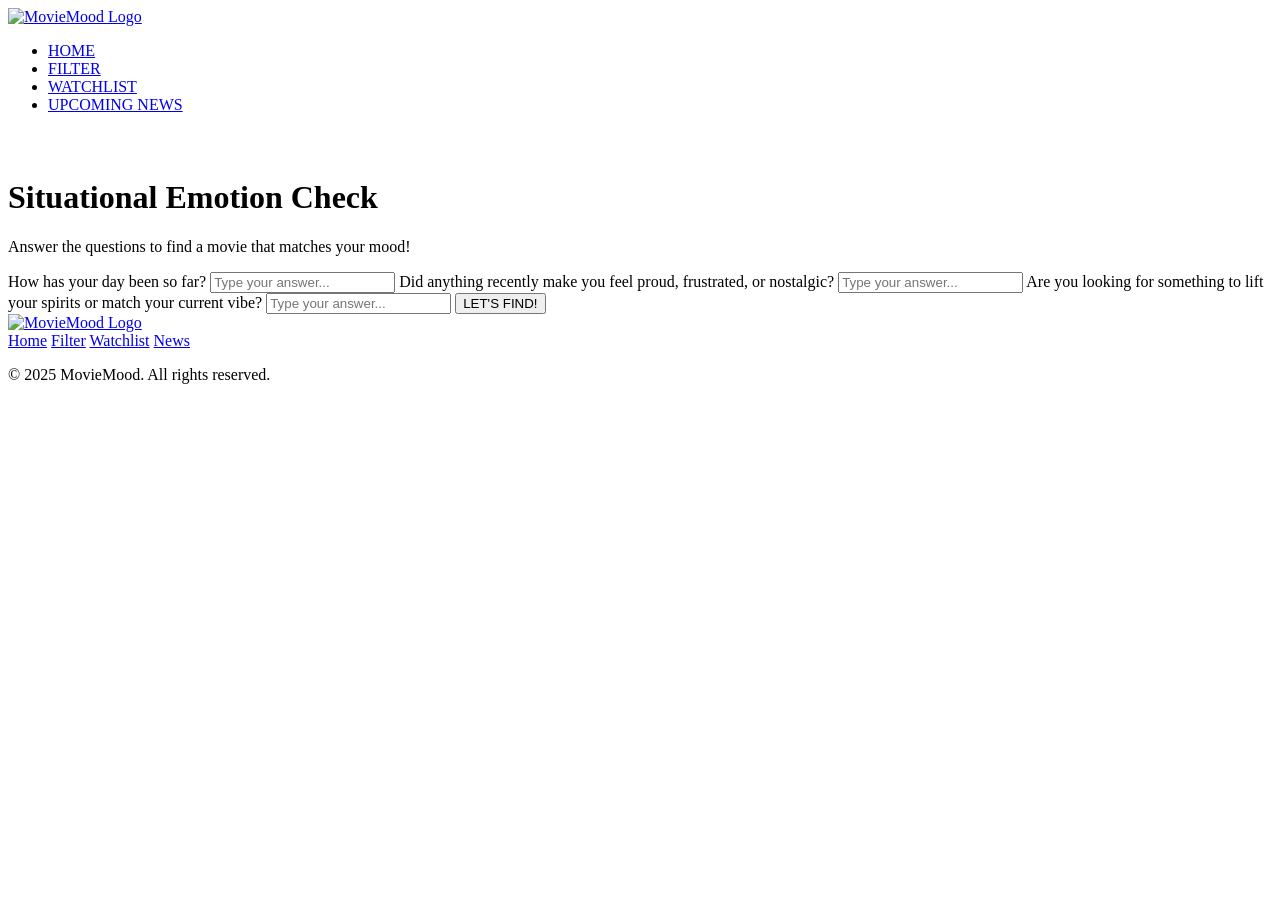
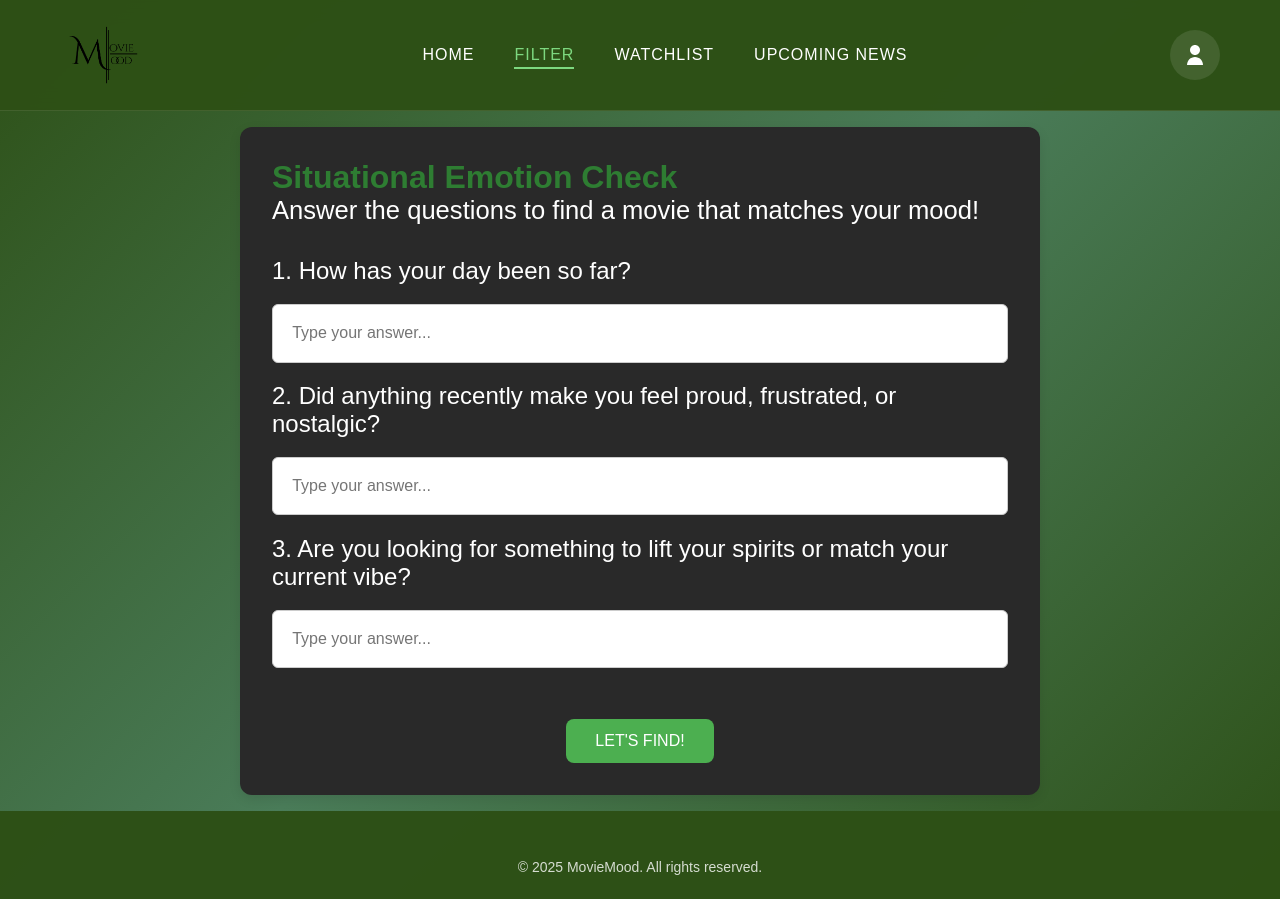
Before and after one commit to tharinduxd0/MovieMood, a website: page pages/categoryOne.html in a window 1280 px wide. Before the commit the page ends 800 px from the top, so only its background shows below. Drawn offline with Linux system fonts and the light colour scheme.

Commit message:
Category one Q section added with css

```diff
--- /dev/null
+++ b/css/categoryOne.css
@@ -0,0 +1,188 @@
+* {
+    margin: 0;
+    padding: 0;
+    box-sizing: border-box;
+}
+
+body {
+    font-family: "Alegreya Sans SC", sans-serif;
+    background: linear-gradient(135deg, #2d5016 0%, #4a7c59 50%, #2d5016 100%);
+    min-height: 100vh;
+    color: #ffffff;
+    height: 100%;
+    display: flex;
+    flex-direction: column;
+
+}
+
+.container {
+    max-width: 1200px;
+    margin: 0 auto;
+    padding: 0 20px;
+}
+
+/* Header Styles */
+.header {
+    background: rgba(45, 80, 22, 0.98);
+    backdrop-filter: blur(10px);
+    border-bottom: 1px solid rgba(255, 255, 255, 0.1);
+    position: sticky;
+    top: 0;
+    z-index: 100;
+}
+
+.header .container {
+    display: flex;
+    align-items: center;
+    justify-content: space-between;
+    padding: 15px 20px;
+}
+
+.nav-brand {
+    display: flex;
+    align-items: center;
+    gap: 15px;
+}
+
+.logo {
+    width: 50px;
+    height: 50px;
+    object-fit: contain;
+}
+
+.brand-text {
+    font-size: 18px;
+    font-weight: 700;
+    line-height: 1.2;
+    letter-spacing: 2px;
+}
+
+.nav-menu {
+    display: flex;
+    gap: 40px;
+}
+
+.nav-link {
+    text-decoration: none;
+    color: #ffffff;
+    font-weight: 500;
+    font-size: 16px;
+    letter-spacing: 1px;
+    transition: all 0.3s ease;
+    position: relative;
+}
+
+.nav-link:hover,
+.nav-link.active {
+    color: #7dd87f;
+}
+
+.nav-link.active::after {
+    content: '';
+    position: absolute;
+    bottom: -5px;
+    left: 0;
+    right: 0;
+    height: 2px;
+    background: #7dd87f;
+}
+
+.user-profile {
+    display: flex;
+    align-items: center;
+}
+
+.profile-icon {
+    width: 50px;
+    height: 50px;
+    background: rgba(255, 255, 255, 0.1);
+    border-radius: 50%;
+    display: flex;
+    align-items: center;
+    justify-content: center;
+    cursor: pointer;
+    transition: all 0.3s ease;
+}
+
+.profile-icon:hover {
+    background: rgba(255, 255, 255, 0.2);
+    transform: scale(1.05);
+}
+/* Question Section */
+.question-section {
+  max-width: 800px;
+  margin: 1rem auto;
+  padding: 2rem;
+  background-color: #292929;
+  border-radius: 12px;
+  box-shadow: 0 4px 12px rgba(0, 0, 0, 0.1);
+  text-align: left;
+}
+
+.question-section h1 {
+  text-align: left;
+  color: #2e7d32;
+}
+
+.question-section p {
+  font-size: 1.6rem;
+}
+
+.question-form {
+  display: flex;
+  flex-direction: column;
+  gap: 1.2rem;
+  margin-top: 2rem;
+}
+
+.question-form label {
+  font-size: 1.5rem;
+}
+
+.question-form input {
+  padding: 1.2rem;
+  border: 1px solid #ccc;
+  border-radius: 6px;
+  font-size: 1rem;
+}
+
+.submit-btn {
+  display: block;
+  margin: 2rem auto 0 auto;
+  background-color: #4caf50;
+  color: white;
+  border: none;
+  padding: 0.8rem;
+  font-size: 1rem;
+  width: 20%;
+  border-radius: 8px;
+  cursor: pointer;
+  transition: background-color 0.3s ease;
+}
+
+.submit-btn:hover {
+  background-color: #388e3c;
+}
+
+
+/* Footer Styles */
+.footer {
+    background: rgba(45, 80, 22, 0.98);
+    text-align: center;
+    padding: 48px 0 24px 0;
+}
+
+.footer p {
+    color: #ffffff;
+    font-size: 14px;
+    opacity: 0.8;
+}
+
+/* Responsive Design */
+@media (max-width: 768px) {
+
+}
+
+@media (max-width: 480px) {
+
+}
--- a/pages/categoryOne.html
+++ b/pages/categoryOne.html
@@ -3,44 +3,32 @@
 <head>
     <meta charset="UTF-8">
     <meta name="viewport" content="width=device-width, initial-scale=1.0">
-    <title>MovieMood | Filter</title>
-    <link rel="stylesheet" href="../css/main.css">
-    <link rel="preconnect" href="https://fonts.googleapis.com">
-    <link rel="preconnect" href="https://fonts.gstatic.com" crossorigin>
-    <link href="https://fonts.googleapis.com/css2?family=Alegreya+Sans+SC:ital,wght@0,100;0,300;0,400;0,500;0,700;0,800;0,900;1,100;1,300;1,400;1,500;1,700;1,800;1,900&display=swap" rel="stylesheet">
+    <title>MovieMood - Find Your Perfect Movie</title>
+    <link rel="icon" href="/assets/favicon.png" type="image/png">
+    <link rel="stylesheet" href="/css/categoryOne.css">
+    <link href="https://fonts.googleapis.com/css2?family=Inter:wght@300;400;500;600;700&display=swap" rel="stylesheet">
 </head>
 <body>
-    <!-- Header Navigation -->
-    <header class="main-header">
-        <nav class="navbar">
-            <div class="nav-container">
-                <div class="logo">
-                    <!-- Updated logo image -->
-                    <a href="../index.html">
-                        <img src="../assest/logo.png" alt="MovieMood Logo" style="height:100px;">
-                    </a>
+    <header class="header">
+        <div class="container">
+            <div class="nav-brand">
+                <img src="/assets/logo.png" alt="MovieMood Logo" style="height:80px;">
             </div>
-                <ul class="nav-menu">
-                    <li><a href="../index.html" class="nav-link active">HOME</a></li>
-                    <li><a href="../pages/filter.html" class="nav-link">FILTER</a></li>
-                    <li><a href="../pages/watchlist.html" class="nav-link">WATCHLIST</a></li>
-                    <li><a href="../pages/news.html" class="nav-link">UPCOMING NEWS</a></li>
-                </ul>
+            <nav class="nav-menu">
+                <a href="/index.html" class="nav-link">HOME</a>
+                <a href="pages/filter.html" class="nav-link active">FILTER</a>
+                <a href="pages/watchlist.html" class="nav-link">WATCHLIST</a>
+                <a href="pages/upcoming.html" class="nav-link">UPCOMING NEWS</a>
+            </nav>
             <div class="user-profile">
-                    <div class="profile-circle" aria-label="User Profile">
+                <div class="profile-icon">
                     <svg width="24" height="24" viewBox="0 0 24 24" fill="none" xmlns="http://www.w3.org/2000/svg">
-                            <path d="M12 12C14.7614 12 17 9.76142 17 7C17 4.23858 14.7614 2 12 2C9.23858 2 7 4.23858 7 7C7 9.76142 9.23858 12 12 12Z" fill="white"/>
-                            <path d="M12 14C8.13401 14 5 17.134 5 21C5 21.5523 5.44772 22 6 22H18C18.5523 22 19 21.5523 19 21C19 17.134 15.866 14 12 14Z" fill="white"/>
+                        <path d="M12 12C14.7614 12 17 9.76142 17 7C17 4.23858 14.7614 2 12 2C9.23858 2 7 4.23858 7 7C7 9.76142 9.23858 12 12 12Z" fill="currentColor"/>
+                        <path d="M12 14C7.58172 14 4 17.5817 4 22H20C20 17.5817 16.4183 14 12 14Z" fill="currentColor"/>
                     </svg>
                 </div>
             </div>
-                <div class="hamburger" aria-label="Mobile Menu">
-                    <span class="bar"></span>
-                    <span class="bar"></span>
-                    <span class="bar"></span>
         </div>
-            </div>
-        </nav>
     </header>
 
         <!--Question Section -->
@@ -49,13 +37,13 @@
         <p>Answer the questions to find a movie that matches your mood!</p>
 
         <form class="question-form">
-      <label for="q1">How has your day been so far?</label>
+        <label for="q1">1. How has your day been so far?</label>
         <input type="text" id="q1" name="q1" placeholder="Type your answer..." />
 
-      <label for="q2">Did anything recently make you feel proud, frustrated, or nostalgic?</label>
+        <label for="q2">2. Did anything recently make you feel proud, frustrated, or nostalgic?</label>
         <input type="text" id="q2" name="q2" placeholder="Type your answer..." />
 
-      <label for="q3">Are you looking for something to lift your spirits or match your current vibe?</label>
+        <label for="q3">3. Are you looking for something to lift your spirits or match your current vibe?</label>
         <input type="text" id="q3" name="q3" placeholder="Type your answer..." />
 
         <button type="submit" class="submit-btn">LET'S FIND!</button>
@@ -63,30 +51,12 @@
         <div id="movie-results"></div>
     </main>
 
-
-    <!-- Footer -->
-    <footer class="main-footer">
-        <div class="footer-container">
-            <div class="footer-content">
-                <div class="footer-logo">
-                    <!-- Updated footer logo image -->
-                    <a href="../index.html">
-                        <img src="../assest/logo.png" alt="MovieMood Logo" style="height:50px;">
-                    </a>
-                </div>
-                <nav class="footer-nav">
-                    <a href="../index.html">Home</a>
-                    <a href="../pages/filter.html">Filter</a>
-                    <a href="../pages/watchlist.html">Watchlist</a>
-                    <a href="../pages/news.html">News</a>
-                </nav>
-            </div>
-            <div class="footer-bottom">
+    <!-- Footer Section -->
+    <footer class="footer">
+        <div class="container">
             <p>&copy; 2025 MovieMood. All rights reserved.</p>
         </div>
-        </div>
     </footer>
-
-    <script src="../js/main.js"></script>
+    <script src="js/index.js"></script>
 </body>
 </html>
```
Lines whose indentation alone changed are shown as unchanged.
